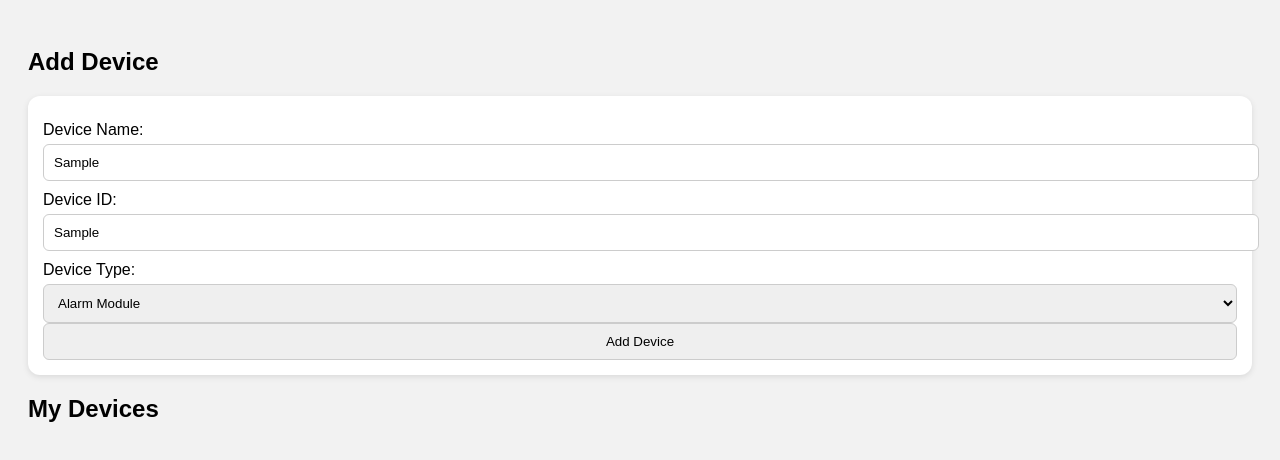
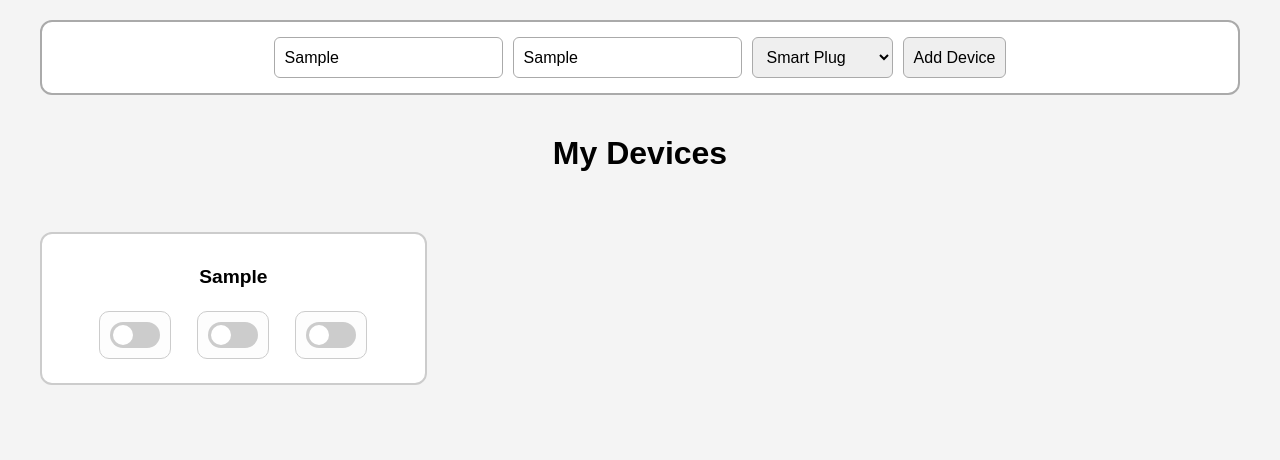
Before and after one commit to eshmark/smartconnect, a plain HTML site: page index.html in a window 1280 px wide. Both pictures are taken after typing "Sample", "Sample" into the empty fields and a click on the button "Add Device". Drawn offline with Linux system fonts and the light colour scheme.

Commit message:
Update index.html

```diff
--- a/index.html
+++ b/index.html
@@ -1,130 +1,268 @@
 <!DOCTYPE html>
-<html>
+<html lang="en">
 <head>
-  <meta charset="UTF-8">
-  <title>Smart Control WebApp</title>
+  <meta charset="UTF-8" />
+  <title>ESP-01S Control Panel</title>
   <style>
     body {
       font-family: sans-serif;
+      background-color: #f4f4f4;
+      margin: 0;
       padding: 20px;
-      background-color: #f2f2f2;
+      display: flex;
+      justify-content: center;
     }
+
+    .container {
+      width: 100%;
+      max-width: 1200px;
+    }
+
+    h1 {
+      text-align: center;
+      margin-bottom: 60px;
+    }
+
+    .device-list {
+      display: grid;
+      grid-template-columns: repeat(auto-fill, minmax(300px, 1fr));
+      gap: 20px;
+    }
+
     .device {
-      background: white;
+      border: 2px solid #ccc;
+      border-radius: 12px;
+      padding: 16px;
+      background: #fff;
+      display: flex;
+      flex-direction: column;
+      align-items: center;
+    }
+
+    .device h2 {
+      margin-bottom: 15px;
+      font-size: 1.2em;
+    }
+
+    .form-section {
+      background: #fff;
+      border: 2px solid #aaa;
       padding: 15px;
-      margin: 15px 0;
       border-radius: 12px;
-      box-shadow: 0 2px 6px rgba(0,0,0,0.1);
+      margin-bottom: 40px;
+      display: flex;
+      gap: 10px;
+      flex-wrap: wrap;
+      justify-content: center;
     }
-    .row {
+
+    .form-section input,
+    .form-section select,
+    .form-section button {
+      padding: 10px;
+      border-radius: 6px;
+      border: 1px solid #aaa;
+      font-size: 1em;
+    }
+
+    .switch {
+      position: relative;
+      display: inline-block;
+      width: 50px;
+      height: 26px;
+    }
+
+    .switch input {
+      opacity: 0;
+      width: 0;
+      height: 0;
+    }
+
+    .slider-toggle {
+      position: absolute;
+      cursor: pointer;
+      top: 0; left: 0;
+      right: 0; bottom: 0;
+      background-color: #ccc;
+      transition: .4s;
+      border-radius: 28px;
+    }
+
+    .slider-toggle:before {
+      position: absolute;
+      content: "";
+      height: 20px;
+      width: 20px;
+      left: 3px;
+      bottom: 3px;
+      background-color: white;
+      transition: .4s;
+      border-radius: 50%;
+    }
+
+    input:checked + .slider-toggle {
+      background-color: #4CAF50;
+    }
+
+    input:checked + .slider-toggle:before {
+      transform: translateX(24px);
+    }
+
+    .control-row {
+      display: flex;
+      flex-direction: column;
+      align-items: center;
+      gap: 10px;
+      padding: 10px;
+      border: 1px solid #ccc;
+      border-radius: 10px;
+      margin: 8px;
+      background: #fdfdfd;
+    }
+
+    .control-row input[type="range"] {
+      width: 80px;
+    }
+
+    .control-row button {
+      background-color: #4CAF50;
+      color: white;
+      border: none;
+      padding: 6px 12px;
+      border-radius: 6px;
+      cursor: pointer;
+    }
+
+    .control-group {
       display: flex;
       flex-wrap: wrap;
+      justify-content: center;
       gap: 10px;
-    }
-    .device label {
-      display: block;
-      margin: 10px 0 5px;
-    }
-    button, select, input[type="text"] {
-      padding: 10px;
-      border-radius: 6px;
-      border: 1px solid #ccc;
-      width: 100%;
-    }
-    .toggle {
-      margin: 5px 0;
     }
   </style>
 </head>
 <body>
+  <div class="container">
+    <div class="form-section">
+      <input type="text" id="deviceName" placeholder="Device Name">
+      <input type="text" id="deviceID" placeholder="Device ID">
+      <select id="deviceType">
+        <option value="smartPlug">Smart Plug</option>
+        <option value="smartBot">Smart Bot</option>
+        <option value="alarm">Alarm Module</option>
+      </select>
+      <button onclick="addDevice()">Add Device</button>
+    </div>
 
-  <h2>Add Device</h2>
-  <div class="device">
-    <label>Device Name:</label>
-    <input type="text" id="deviceName">
-
-    <label>Device ID:</label>
-    <input type="text" id="deviceID">
-
-    <label>Device Type:</label>
-    <select id="deviceType">
-      <option value="alarm">Alarm Module</option>
-      <option value="plug">Multi Plug</option>
-      <option value="bot">Smart Bot</option>
-    </select>
-
-    <button onclick="addDevice()">Add Device</button>
+    <h1>My Devices</h1>
+    <div id="deviceList" class="device-list"></div>
   </div>
 
-  <h2>My Devices</h2>
-  <div id="deviceList"></div>
+  <script>
+    const deviceList = document.getElementById("deviceList");
+    const tg = window.Telegram.WebApp;
 
-  <script>
+    function createToggleControl() {
+      return `
+        <div class="control-row">
+          <label class="switch">
+            <input type="checkbox">
+            <span class="slider-toggle"></span>
+          </label>
+        </div>
+      `;
+    }
+
+    function createFullControl() {
+      return `
+        <div class="control-row">
+          <label class="switch">
+            <input type="checkbox">
+            <span class="slider-toggle"></span>
+          </label>
+          <input type="range" min="0" max="100">
+          <button>Press</button>
+        </div>
+      `;
+    }
+
+    function createActionButton() {
+      return `
+        <div class="control-row">
+          <button>Action</button>
+        </div>
+      `;
+    }
+
     function addDevice() {
       const name = document.getElementById('deviceName').value.trim();
       const id = document.getElementById('deviceID').value.trim();
       const type = document.getElementById('deviceType').value;
 
       if (!name || !id) {
-        alert("Name and ID are required!");
+        alert("Please fill in both name and ID.");
         return;
       }
 
-      let devices = JSON.parse(localStorage.getItem("devices") || "[]");
+      const device = document.createElement("div");
+      device.className = "device";
+      device.innerHTML = `<h2>${name}</h2><div class="control-group"></div>`;
+      const controlGroup = device.querySelector(".control-group");
 
-      if (devices.find(d => d.id === id)) {
-        alert("Device with this ID already exists!");
-        return;
+      if (type === "smartPlug") {
+        controlGroup.innerHTML = `
+          ${createToggleControl()}
+          ${createToggleControl()}
+          ${createToggleControl()}
+        `;
+      } else if (type === "smartBot") {
+        controlGroup.innerHTML = `
+          ${createFullControl()}
+          ${createFullControl()}
+          ${createFullControl()}
+          ${createFullControl()}
+        `;
+      } else if (type === "alarm") {
+        controlGroup.innerHTML = createActionButton();
       }
 
-      devices.push({ name, id, type });
-      localStorage.setItem("devices", JSON.stringify(devices));
+      // Add device to page
+      deviceList.appendChild(device);
 
-      if (window.Telegram && Telegram.WebApp) {
-        Telegram.WebApp.sendData(`/register ${id}`);
+      // Save device info
+      const saved = JSON.parse(localStorage.getItem("devices") || "[]");
+      saved.push({ name, id, type });
+      localStorage.setItem("devices", JSON.stringify(saved));
+
+      // Send to Telegram Bot
+      if (tg && tg.sendData) {
+        tg.sendData(JSON.stringify({ action: "add_device", name, id, type }));
       }
 
-      renderDevices();
+      // Clear inputs
+      document.getElementById("deviceName").value = "";
+      document.getElementById("deviceID").value = "";
     }
 
-    function renderDevices() {
-      const list = document.getElementById('deviceList');
-      list.innerHTML = '';
+    function loadDevices() {
+      const saved = JSON.parse(localStorage.getItem("devices") || "[]");
+      for (const dev of saved) {
+        document.getElementById("deviceName").value = dev.name;
+        document.getElementById("deviceID").value = dev.id;
+        document.getElementById("deviceType").value = dev.type;
+        addDevice();  // re-render
+      }
+      // Clear prefilled fields
+      document.getElementById("deviceName").value = "";
+      document.getElementById("deviceID").value = "";
+    }
 
-      const devices = JSON.parse(localStorage.getItem("devices") || "[]");
+    // Telegram init
+    if (tg) {
+      tg.expand();
+    }
 
-      devices.forEach(device => {
-        const wrapper = document.createElement('div');
-        wrapper.className = 'device';
-
-        const title = document.createElement('h3');
-        title.textContent = device.name;
-        wrapper.appendChild(title);
-
-        if (device.type === 'alarm') {
-          const btn = document.createElement('button');
-          btn.textContent = 'Trigger Alarm';
-          btn.onclick = () => sendCommand(device.id, 'trigger');
-          wrapper.appendChild(btn);
-
-        } else if (device.type === 'plug') {
-          for (let i = 1; i <= 3; i++) {
-            const toggle = document.createElement('div');
-            toggle.className = 'toggle';
-
-            const label = document.createElement('label');
-            label.textContent = `Plug ${i}`;
-
-            const input = document.createElement('input');
-            input.type = 'checkbox';
-            input.onchange = () => sendCommand(device.id, `plug${i}:${input.checked ? 'on' : 'off'}`);
-
-            toggle.appendChild(label);
-            toggle.appendChild(input);
-            wrapper.appendChild(toggle);
-          }
-
-        } else if (device.type === 'bot') {
-          for (let i = 1; i <= 4; i++) {
-            const label = document.createElement('label');
-            label.textContent
+    window.onload = loadDevices;
+  </script>
+</body>
+</html>
```
